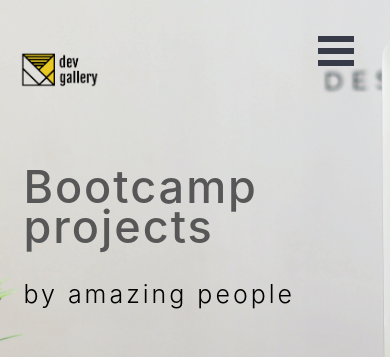
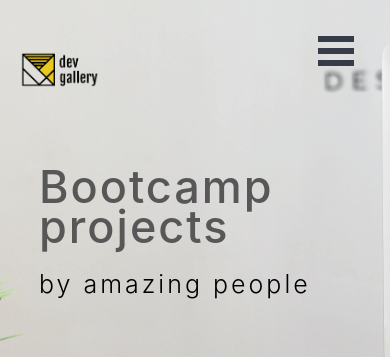
Before and after one commit to leelalaim/final-project, a React (Create React App) app in the folder frontend/: page / in a window 390 px wide. Shown: the top 357 px of the page. Built offline with nearby package versions, Linux system fonts and the light colour scheme; no server answers.

Commit message:
testing on Netlify for demo

```diff
--- a/frontend/src/components/MainBanner.jsx
+++ b/frontend/src/components/MainBanner.jsx
@@ -15,6 +15,7 @@ const BannerContainer = styled.div`
 const BannerImage = styled.img`
   object-fit: cover;
   height: 60vh;
+  min-height: 500px;
   @media (min-width: 1440px) {
     height: 80vh;
   }
@@ -22,24 +23,31 @@ const BannerImage = styled.img`
 const TextContainer = styled.div`
   position: absolute;
   top: 27%;
-  left: 6%;
+  left: 10%;
   @media (min-width: 768px) {
-    left: 15%;
+    left: 20%;
+    top: 17%;
   }
   @media (min-width: 1280px) {
-    left: 27%;
+    left: 30%;
   }
   @media (min-width: 1440px) {
     left: 30%;
+    top: 15%;
   }
 `;
 
 const BannerHeader = styled.h1`
   font-weight: 500;
   color: #575757;
-  font-size: 45px;
   letter-spacing: 2px;
-  line-height: 40px;
+  font-size: 33px;
+  line-height: 31px;
+  margin-bottom: 15px;
+  @media (min-width: 375px) {
+    font-size: 45px;
+    line-height: 40px;
+  }
   @media (min-width: 768px) {
     font-size: 70px;
     line-height: 65px;
@@ -55,10 +63,14 @@ const BannerHeader = styled.h1`
 `;
 
 const BannerParagraph = styled.p`
-  font-size: 25px;
+  font-size: 20px;
   font-weight: 300;
-  line-height: 35px;
+  line-height: 25px;
   letter-spacing: 3px;
+  @media (min-width: 375px) {
+    font-size: 25px;
+    font-weight: 300;
+  }
   @media (min-width: 768px) and (max-width: 1023px) {
     font-size: 40px;
     line-height: 40px;
--- a/frontend/src/components/NavBar.jsx
+++ b/frontend/src/components/NavBar.jsx
@@ -67,7 +67,7 @@ const StyledTypography = styled(Link)`
   font-weight: 600;
   text-decoration: none;
   @media (min-width: 1600px) {
-    font-size: 26px;
+    font-size: 22px;
     font-weight: 500;
   }
 `;
--- a/frontend/src/components/ProjectsSecondBanner.jsx
+++ b/frontend/src/components/ProjectsSecondBanner.jsx
@@ -17,6 +17,7 @@ const Banner = styled.img`
   width: 100vw;
   height: 40vh;
   margin-top: 25px;
+  min-height: 200px;
   @media (min-width: 768px) {
     height: 40vh;
   }
@@ -25,7 +26,11 @@ const Banner = styled.img`
   }
   @media (min-width: 1500px) {
     height: 35vh;
+    object-position: 50% 35%;
   }
+  // @media (min-height: 470px) {
+  //   height: 50vh;
+  // }
 `;
 
 const TextContainer = styled.div`
@@ -35,7 +40,7 @@ const TextContainer = styled.div`
   position: absolute;
   top: 35%;
   left: 10%;
-  @media (min-width: 375px) {
+  padding-bottom: @media (min-width: 375px) {
     top: 32%;
     left: 10%;
   }
@@ -43,13 +48,17 @@ const TextContainer = styled.div`
     top: 36%;
     left: 20%;
   }
+  @media (min-width: 1024px) {
+    top: 36%;
+    left: 30%;
+  }
   @media (min-width: 1280px) {
     top: 36%;
-    left: 5%;
+    left: 30%;
   }
   @media (min-width: 1440px) {
     top: 20%;
-    left: 25%;
+    left: 30%;
   }
 `;
 
@@ -84,8 +93,8 @@ const LowerText = styled(Text)`
     font-size: 35px;
   }
   @media (min-width: 768px) {
-    font-size: 55px;
-    line-height: 57px;
+    font-size: 50px;
+    line-height: 53px;
   }
   @media (min-width: 1440px) {
     font-size: 77px;
```
